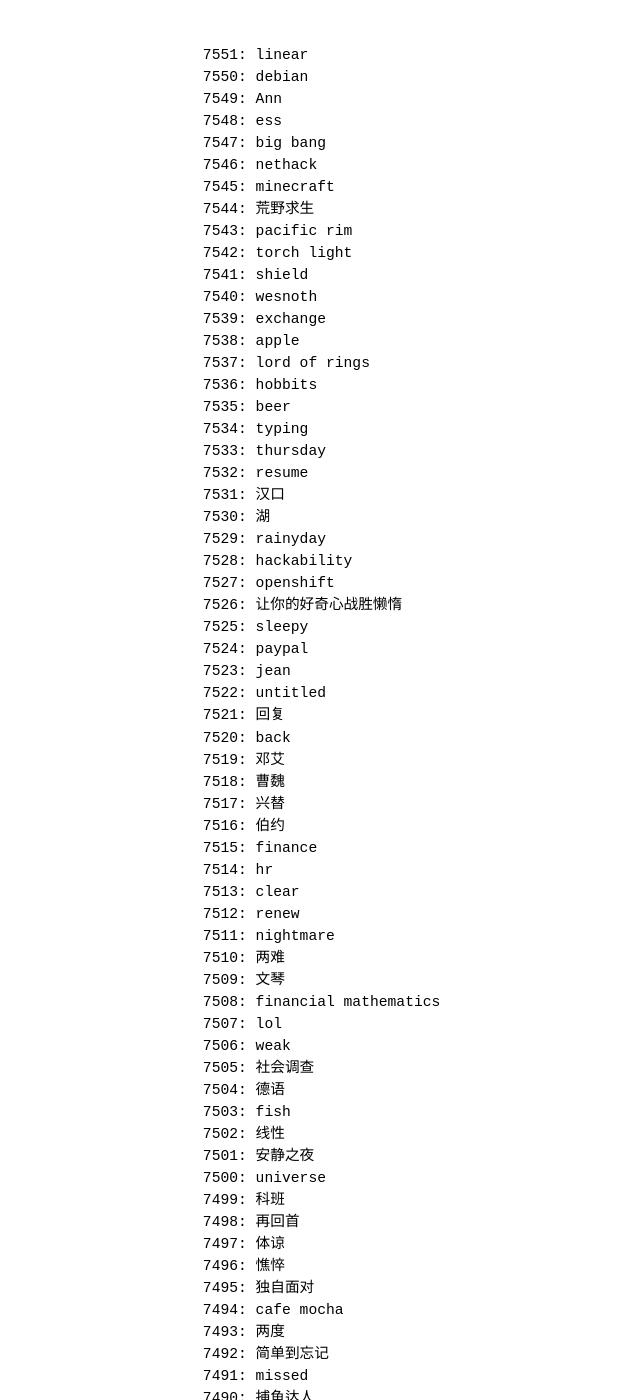
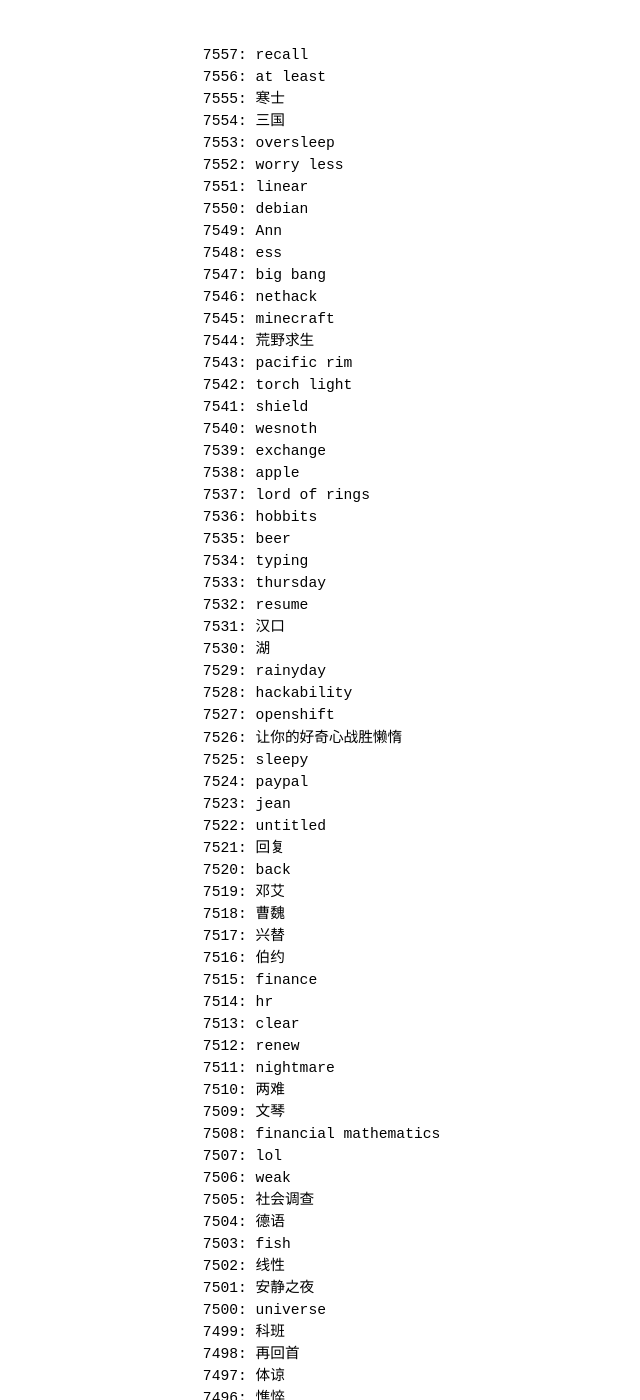
Before and after one commit to betamint/blog, a Jekyll site: the page built from daily-words.html, in a window 1280 px wide and 1400 px high. Shown: the whole window, without its empty margins (129-769 px from the left). Built offline with Jekyll 4.4.1, drawn with Linux system fonts in a browser that asks for light colours; some of the changed text lies outside the part shown.

Commit message:
7552-7557

```diff
--- a/daily-words.html
+++ b/daily-words.html
@@ -2,6 +2,12 @@
 layout: default
 ---
 <pre>
+7557: recall
+7556: at least
+7555: 寒士
+7554: 三国
+7553: oversleep
+7552: worry less
 7551: linear
 7550: debian
 7549: Ann
```
